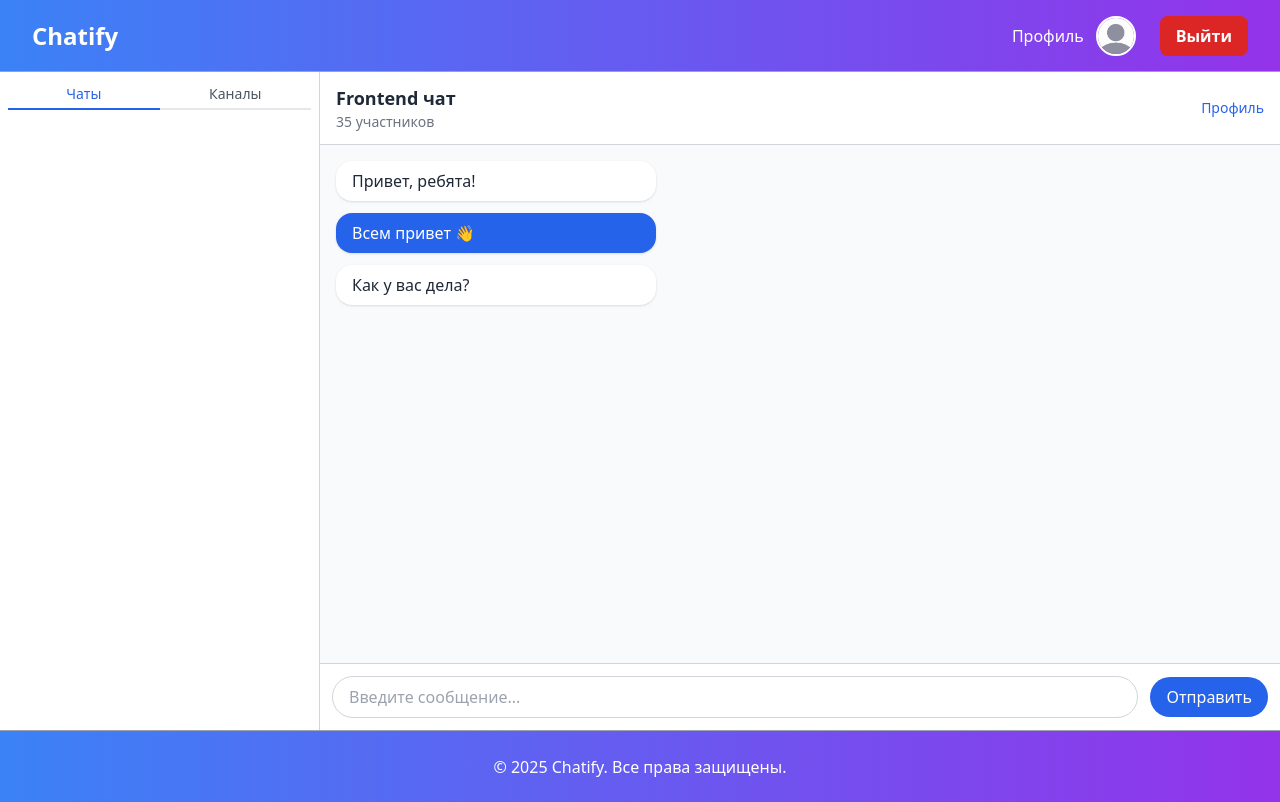
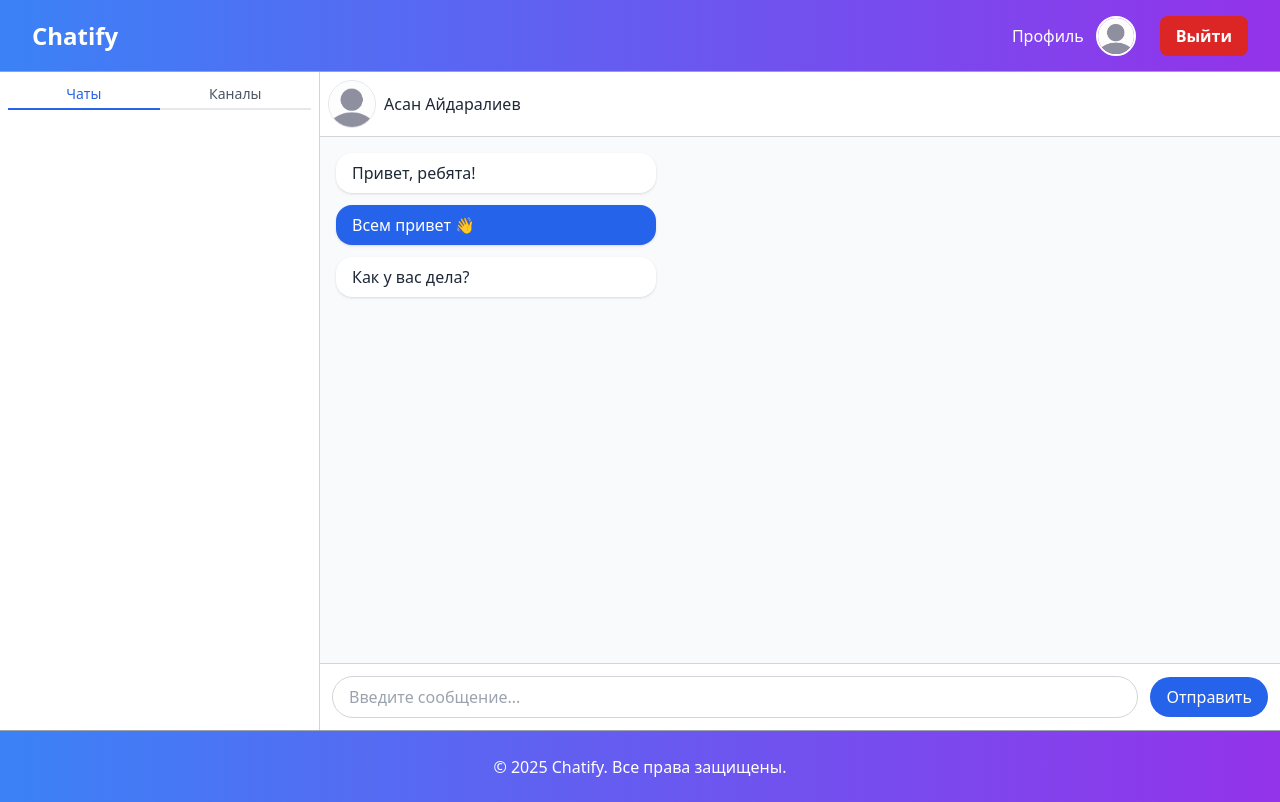
Before and after one commit to beksturgunbaev/chat, a React (Vite) app: page /app/chat/1 in a window 1280 px wide. Built offline with nearby package versions, Linux system fonts and the light colour scheme; no server answers; the database is empty; sample sign-in values are in the browser's storage.

Commit message:
Chat page

```diff
--- a/src/pages/chat/ui/chatMessage.tsx
+++ b/src/pages/chat/ui/chatMessage.tsx
@@ -1,14 +1,17 @@
+import noAva from '@/shared/assets/no-ava.jpeg';
+
 const ChatMessage = () => {
   return (
     <div className='flex-1 flex flex-col h-full'>
-      <div className='flex items-center justify-between px-4 py-3 border-b border-gray-300 bg-white'>
-        <div>
-          <h2 className='text-lg font-bold text-gray-800'>Frontend чат</h2>
-          <p className='text-sm text-gray-500'>35 участников</p>
+      <div className='flex items-center gap-2 p-2 border-b border-gray-300 bg-white'>
+        <div className='w-12 h-12 min-w-[48px] rounded-full overflow-hidden border'>
+          <img
+            src={noAva}
+            alt='avatar'
+            className='w-full h-full object-cover'
+          />
         </div>
-        <button className='text-blue-600 text-sm font-medium hover:underline'>
-          Профиль
-        </button>
+        <p className='text-gray-800 font-medium'>Асан Айдаралиев</p>
       </div>
       <div className='flex-1 overflow-y-auto p-4 space-y-3 bg-gray-50'>
         <div className='self-start max-w-xs px-4 py-2 rounded-2xl bg-white shadow text-gray-800'>
--- a/src/pages/chat/ui/sidebarContacts.tsx
+++ b/src/pages/chat/ui/sidebarContacts.tsx
@@ -5,7 +5,7 @@ import { DoubleCheck, SingleCheck } from '@/shared/assets/svg';
 
 const SidebarContacts = () => {
   const { user, chats } = useSidebarContacts();
-  console.log(chats);
+
   return (
     <div className='flex-1 overflow-y-auto p-3'>
       {chats?.map((el) => {
```
